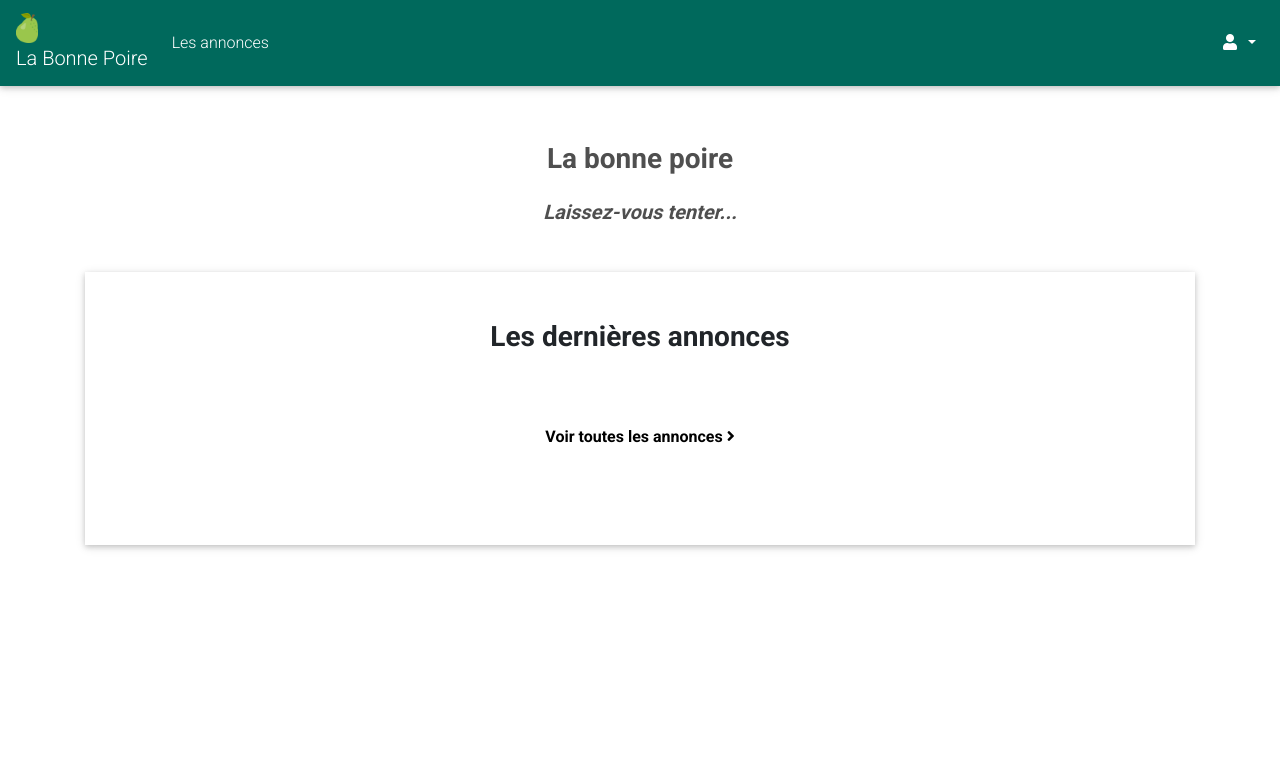
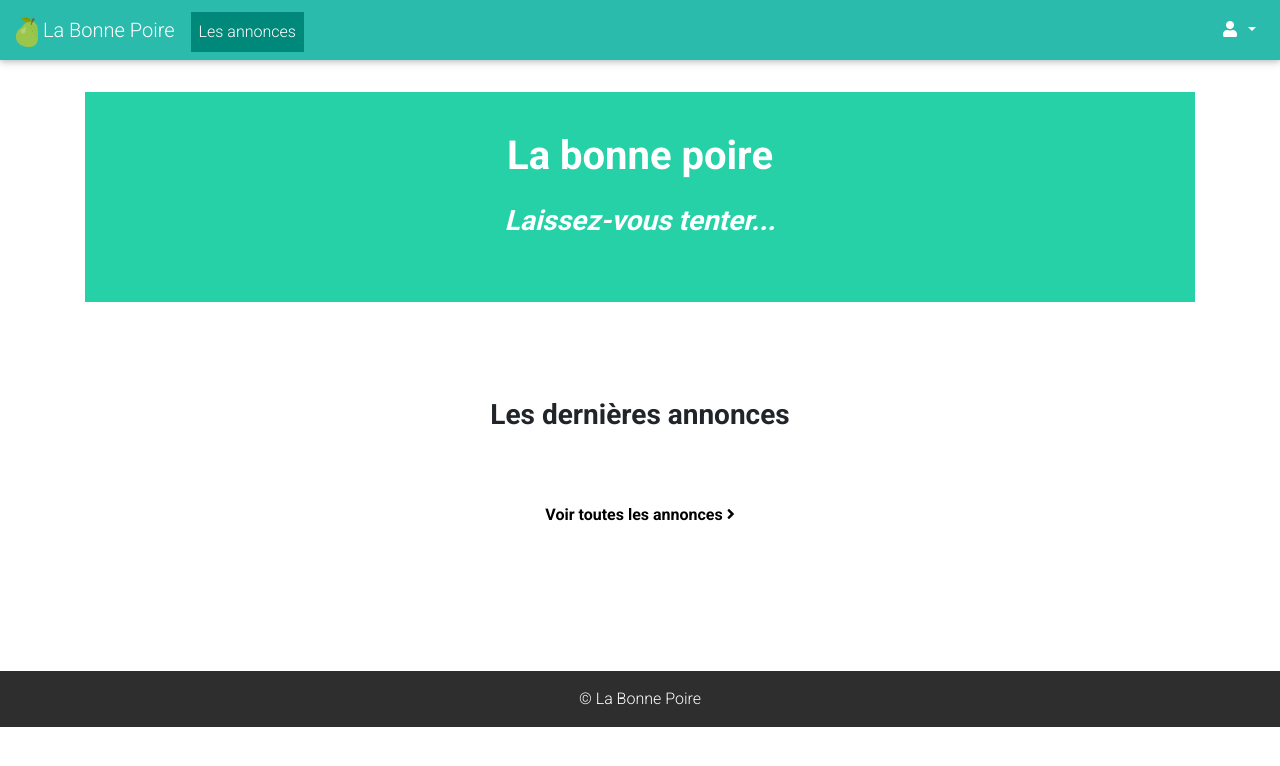
Before and after one commit to M2i-CDA-0720-Grenoble/LaBonnePoire, a Symfony app: template templates/default/index.html.twig in a window 1280 px wide. Shown: the top 766 px of the page. Run offline with Twig, Linux system fonts and the light colour scheme; the template is opened without the code that fills it, so the values that code supplies are empty; some libraries are stand-ins or nearby versions.

Commit message:
Update design in home + navbar + color + make footer

```diff
--- /dev/null
+++ b/templates/_partials/_footer.html.twig
@@ -0,0 +1,3 @@
+<footer class="elegant-color text-white pt-3 pb-3">
+   <p class="text-center m-0">&copy; La Bonne Poire</p>
+</footer>
--- a/templates/_partials/_navbar.html.twig
+++ b/templates/_partials/_navbar.html.twig
@@ -1,6 +1,6 @@
-<nav class="mb-1 navbar navbar-expand-lg navbar-dark default-color-dark">
+<nav class="mb-1 navbar navbar-expand-lg navbar-dark default-color align-items-end">
     <a class="navbar-brand text-center" href="{{ path('homepage') }}">
-        <img class="d-block" src="{{ asset('images/pear.png') }}" height="30" alt="La bonne poire logo">
+        <img src="{{ asset('images/pear.png') }}" height="30" alt="La bonne poire logo">
         <span class="text-white">La Bonne Poire</span>
     </a>
     <button class="navbar-toggler" type="button" data-toggle="collapse" data-target="#navbarSupportedContent-333"
@@ -8,7 +8,7 @@
         <span class="navbar-toggler-icon"></span>
     </button>
     <div class="collapse navbar-collapse" id="navbarSupportedContent-333">
-        <ul class="navbar-nav mr-auto">
+        <ul class="navbar-nav mr-auto nav md-tabs teal darken-1 mx-0 mb-0 mt-1">
             <li class="nav-item">
                 <a class="nav-link" href="{{ path('advert') }}">Les annonces</a>
             </li>
--- a/templates/base.html.twig
+++ b/templates/base.html.twig
@@ -18,6 +18,10 @@
             {% block body %}{% endblock %}
         </div>
 
+        {% block footer %}
+            {{ include('_partials/_footer.html.twig') }}
+        {% endblock %}
+
         <script type="text/javascript" src="https://cdnjs.cloudflare.com/ajax/libs/jquery/3.5.1/jquery.min.js"></script>
         <script type="text/javascript" src="https://cdnjs.cloudflare.com/ajax/libs/popper.js/1.14.4/umd/popper.min.js"></script>
         <script type="text/javascript" src="https://cdnjs.cloudflare.com/ajax/libs/twitter-bootstrap/4.5.0/js/bootstrap.min.js"></script>
--- a/templates/default/index.html.twig
+++ b/templates/default/index.html.twig
@@ -1,22 +1,24 @@
 {% extends 'base.html.twig' %}
 
 {% block body %}
-   <section class="dark-grey-text text-center">
-      <h3 class="font-weight-bold pt-4 mb-4">La bonne poire</h3>
-      <h5 class="font-weight-bold font-italic mb-5">Laissez-vous tenter...</h5>
+   <section class="white-text text-center p-3" style="background:#26D1A8;">
+      <h1 class="font-weight-bold pt-4 mb-4">La bonne poire</h1>
+      <h3 class="font-weight-bold font-italic mb-5">Laissez-vous tenter...</h3>
    </section>
 
-   <div class="container my-5 py-5 z-depth-1">
+   <div class="container my-5 py-5">
       <section>
          <h3 class="text-center font-weight-bold mb-5">Les dernières annonces</h3>
          <div class="row">
             {% for advert in adverts %}
-               <div class="col-md-4 mb-4">
-                  <div class="card">
+               <div class="col-md-4 mb-4 py-2">
+                  <div class="card h-100">
                      <div class="view ">
                         {% if advert.advertPhotos|length > 0 %}
                            {% for image in advert.advertPhotos|slice(0, 1) %}
-                              <img src="{{ image.linkUrl }}" class="mx-auto d-block" height="250" alt="">
+                              <div class="bg" style="background:url({{ asset('images/concrete_seamless.png')}});">
+                                 <img src="{{ image.linkUrl }}" class="mx-auto d-block" style="object-fit:cover;" height="250" alt="">
+                              </div>
                            {% endfor %}
                         {% else %}
                            <img src="{{ asset('images/pear.png') }}" class="mx-auto d-block" height="250" alt="">
@@ -26,7 +28,10 @@
                         {% endif %}
                         <a><div class="mask rgba-white-slight waves-effect waves-light"></div></a>
                      </div>
-                     <div class="card-body">
+                     {# Add d-flex to .card-body
+Add flex-column to .card-body
+Add mt-auto to .btn nested in .card-body #}
+                     <div class="card-body d-flex flex-column">
                         <h4 class="card-title"><strong>{{ advert.title }}</strong></h4>
                         <hr>
                         <p class="card-text mb-3">{{ advert.description|slice(0, 255) }}</p>
@@ -35,8 +40,8 @@
                            {{ advert.createdAt|date("d/m/Y H:i") }}
                         </p>
                         <p class="font-small grey-text mb-0">par {{ advert.userProfile.firstname }}</p>
-                        <p class="text-right mb-0 font-small font-weight-bold">
-                           <a>voir plus <i class="fas fa-angle-right"></i></a>
+                        <p class="text-right mb-0 font-small font-weight-bold mt-auto">
+                           <a href="{{ path('showAdvert', {'id':advert.id}) }}" class="stretched-link btn btn-info">voir plus <i class="fas fa-angle-right"></i></a>
                         </p>
                      </div>
                   </div>
```
Also changed, not shown: public/images/concrete_seamless.png (added).
